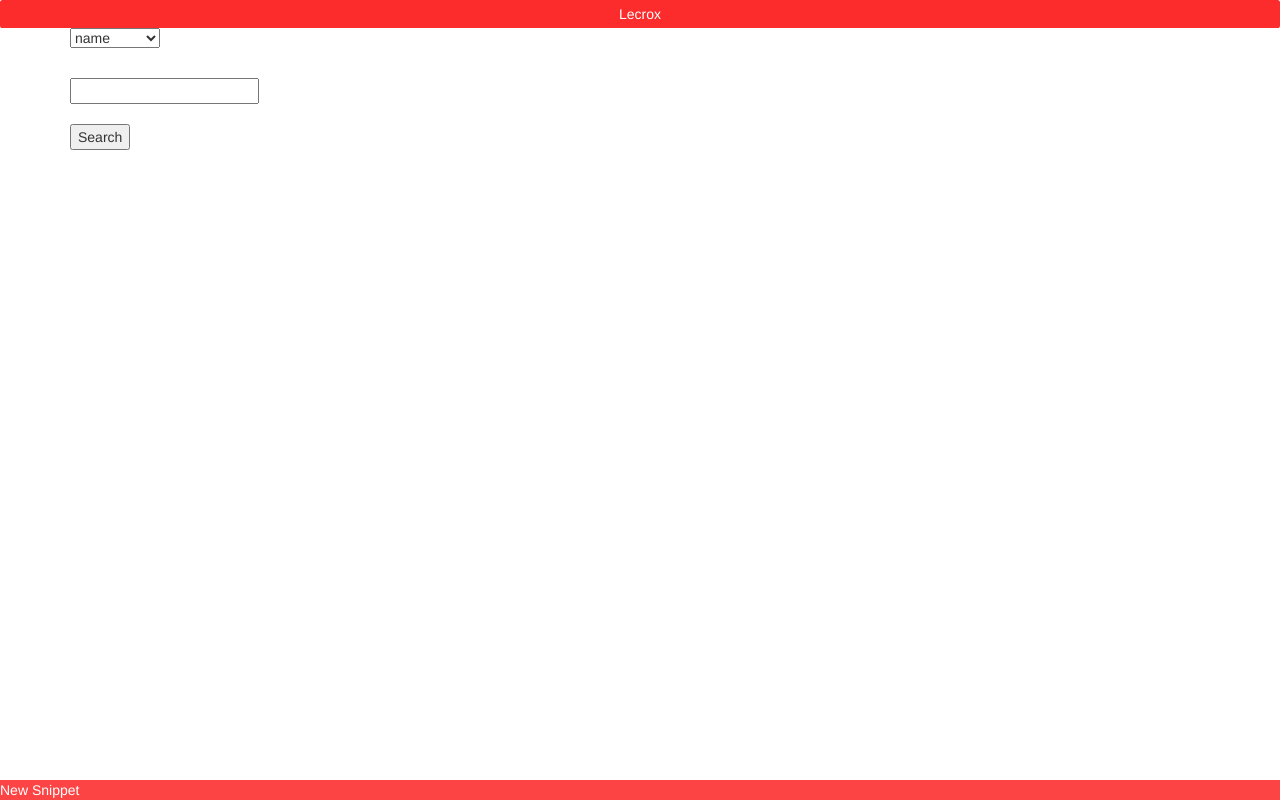
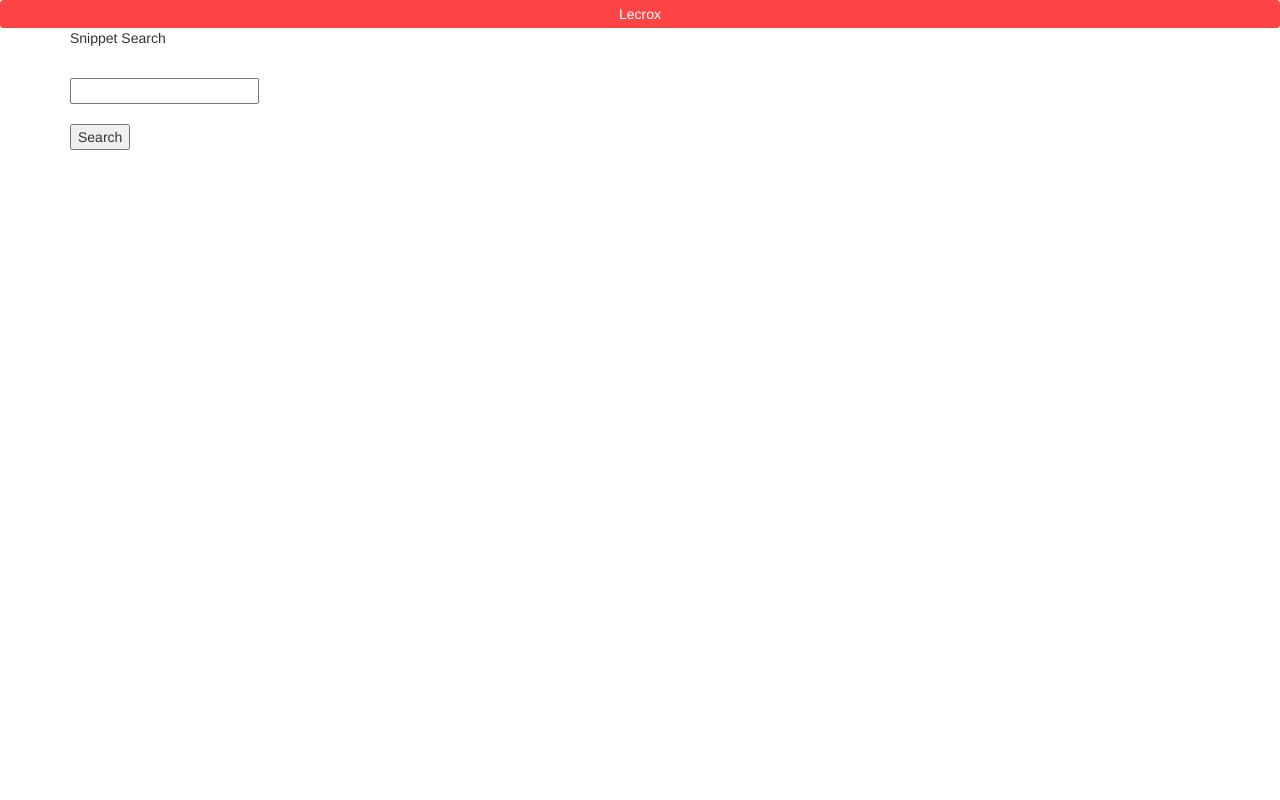
Before and after one commit to Chaostheorie/Lecrox, a Flask app: page / in a window 1280 px wide. Run offline with Flask 2, Linux system fonts and the light colour scheme; a user stored in the database is signed in; some libraries are stand-ins or nearby versions.

Commit message:
fix typo

```diff
--- a/main.py
+++ b/main.py
@@ -10,30 +10,16 @@ from search import *
 init_db()
 
 # functions
-@app.route("/add_snippet", methods=["Post"])
-@login_required
-def add_snippet():
-    # Get data from form and assign it to the correct attributes
-    # of the SQLAlchemy table object
+
+def make_dict(request):
     values = list(request.form.values())
     keys = list(request.form.keys())
-    new_snippet = {}
+    input = {}
     for i in range(len(keys)):
         value = values[i]
         key = keys[i]
-        new_snippet.update({key:value})
-    print(new_snippet)
-    snippet = snippets (
-    name = new_snippet["name"],
-    type = new_snippet["type"],
-    content = new_snippet["content"],
-    description = new_snippet["description"],
-    )
-    db_session.add(snippet)
-    # commit the data to the database
-    db_session.commit()
-    flash('Added successfully!')
-    return redirect(request.referrer or '/')
+        input.update({key:value})
+    return input
 
 # Routes
 @app.route('/', methods=['GET', 'POST'])
@@ -48,13 +34,7 @@ def index():
 @app.route('/results')
 @login_required
 def search_results(search):
-    values = list(request.form.values())
-    keys = list(request.form.keys())
-    input = {}
-    for i in range(len(keys)):
-        value = values[i]
-        key = keys[i]
-        input.update({key:value})
+    input = make_dict(request)
     snippets.reindex()
     results = query, total = snippets.search(input["search"], 1, 100)
     if search.data['search'] == '':
--- a/static/style.css
+++ b/static/style.css
@@ -6,6 +6,7 @@ html {
 	position: relative;
 	min-height: 100%;
 	text-decoration: none;
+	line-height: 0.2vw;
 }
 div {
 	text-decoration: none;
@@ -22,11 +23,10 @@ div {
 	border-bottom-style:solid;
 	border-bottom-width:0.3vw;
 	border-top-width:0.3vw;
-	margin: auto;
 	padding-top: 0.3vw;
 	padding-bottom: 0.3vw;
 	border: 3vw;
-	border-radius: 0.2vw;
+	border-radius: 0.3vw;
 	text-decoration: none;
 }
 
--- a/templates/index.html
+++ b/templates/index.html
@@ -1,20 +1,14 @@
 {% extends "base.html" %}
 {% block app_content %}
 {% from "_formhelpers.html" import render_field %}
+    <p>
+      Snippet Search
     <form method=post>
       <dl>
-        <p>
-        <select name="type" required>
-        {% for column in columns %}
-          <option value="{{ column }}"> {{ column }} </option>
-        {% endfor %}
-        </select>
-        </p>
         <p>
         {{ render_field(form.search) }}
       </dl>
       <p><input type=submit value=Search>
     </form>
-    <footer>
-    <a href="{{ url_for('.new_snippet') }}"> New Snippet </a></footer>
+    </p>
 {% endblock %}
```
